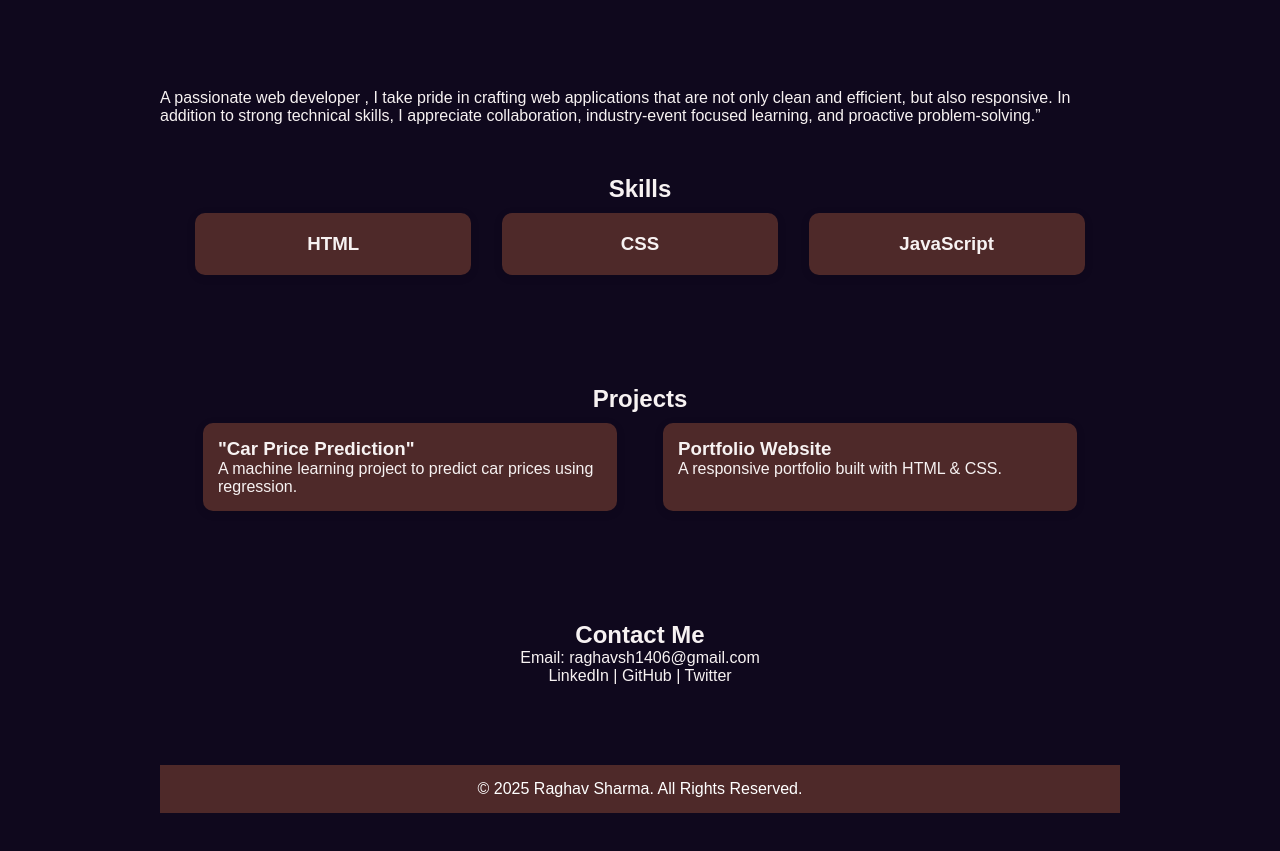
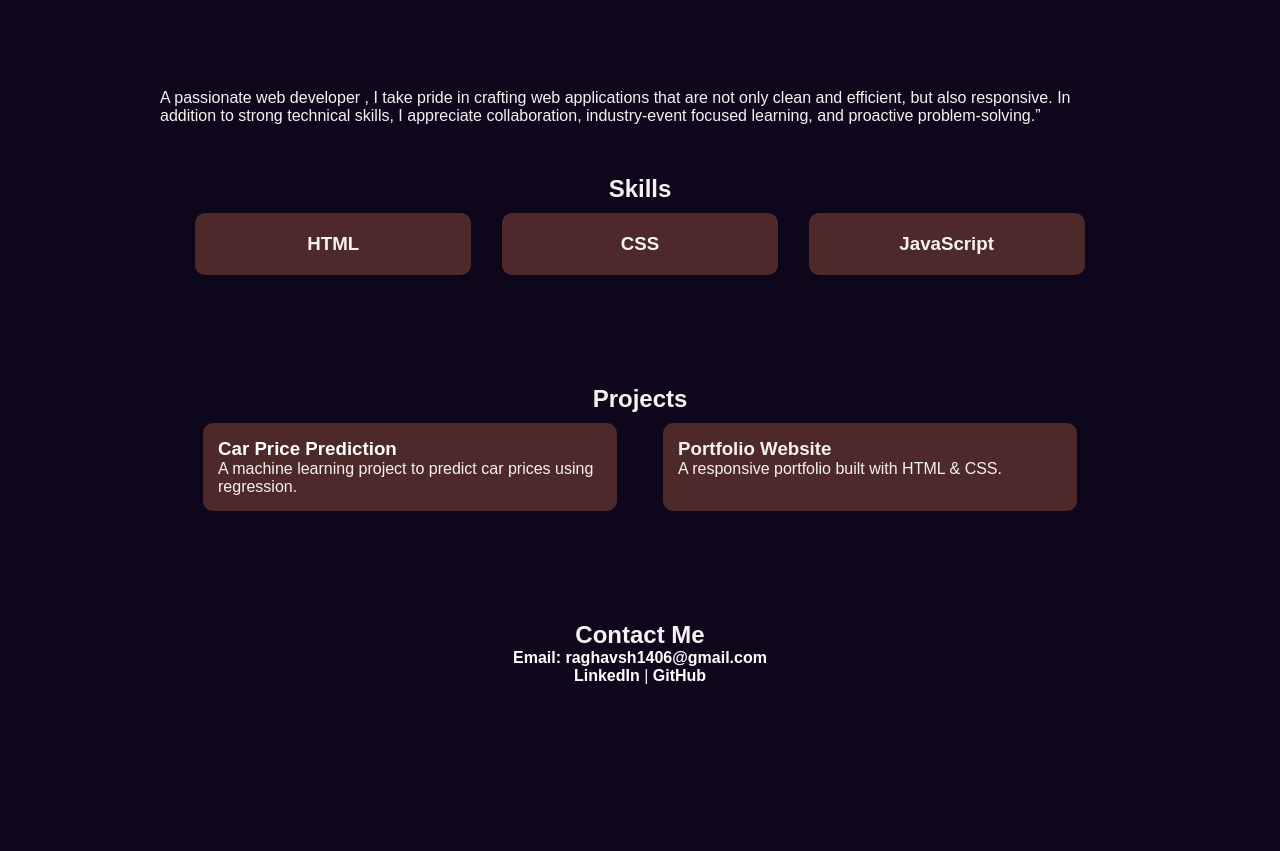
Before and after one commit to Raghavsh1406/Raghavsh1406.github.io, a plain HTML site: page index.html in a window 1280 px wide. Shown: the part 221-1072 px from the top of the page. After the commit the page ends 1006 px from the top, so only its background shows below. Drawn offline with Linux system fonts and the light colour scheme.

Commit message:
Add files via upload

```diff
--- a/index.html
+++ b/index.html
@@ -112,9 +112,19 @@
     text-decoration: none;
     color: #374139;
     font-weight: bold;
+
 }
 
 a:hover {
+    color: #C4E3CA;
+}
+.projects a, .contact a {
+    color: white;
+    text-decoration: none;
+    font-weight: bold;
+}
+
+.projects a:hover, .contact a:hover {
     color: #C4E3CA;
 }
     </style>
@@ -155,19 +165,26 @@ a:hover {
     <section id="projects">
         <h2 style="text-align:center;">Projects</h2>
         <div class="projects">
-            <div class="project"><h3>"Car Price Prediction"</h3><p>A machine learning project to predict car prices using regression.</p></div>
-            <div class="project"><h3>Portfolio Website</h3><p>A responsive portfolio built with HTML & CSS.</p></div>
+            <div class="project">
+                <h3>
+                  <a href="https://github.com/Raghavsh1406/Car-Price-Project-/blob/main/CarPricePredictionModel.ipynb" target="_blank">
+                    Car Price Prediction
+                  </a>
+                </h3>
+                <p>A machine learning project to predict car prices using regression.</p>
+              </div>
+        <div class="project"><h3>Portfolio Website</h3><p>A responsive portfolio built with HTML & CSS.</p></div>
         </div>
     </section>
 
     <section id="contact" class="contact">
         <h2>Contact Me</h2>
-        <p>Email: raghavsh1406@gmail.com</p>
-        <p>LinkedIn | GitHub | Twitter</p>
+        <p><a href="raghavsh1406@gmail.com" target="_blank">Email: raghavsh1406@gmail.com</a></p>
+        <p>
+            <a href="www.linkedin.com/in/raghav-sharma1406" target="_blank">LinkedIn</a> |
+            <a href="https://github.com/Raghavsh1406" target="_blank">GitHub</a>
+          </p>
     </section>
 
-    <footer>
-        <p>© 2025 Raghav Sharma. All Rights Reserved.</p>
-    </footer>
 </body>
 </html>
```
